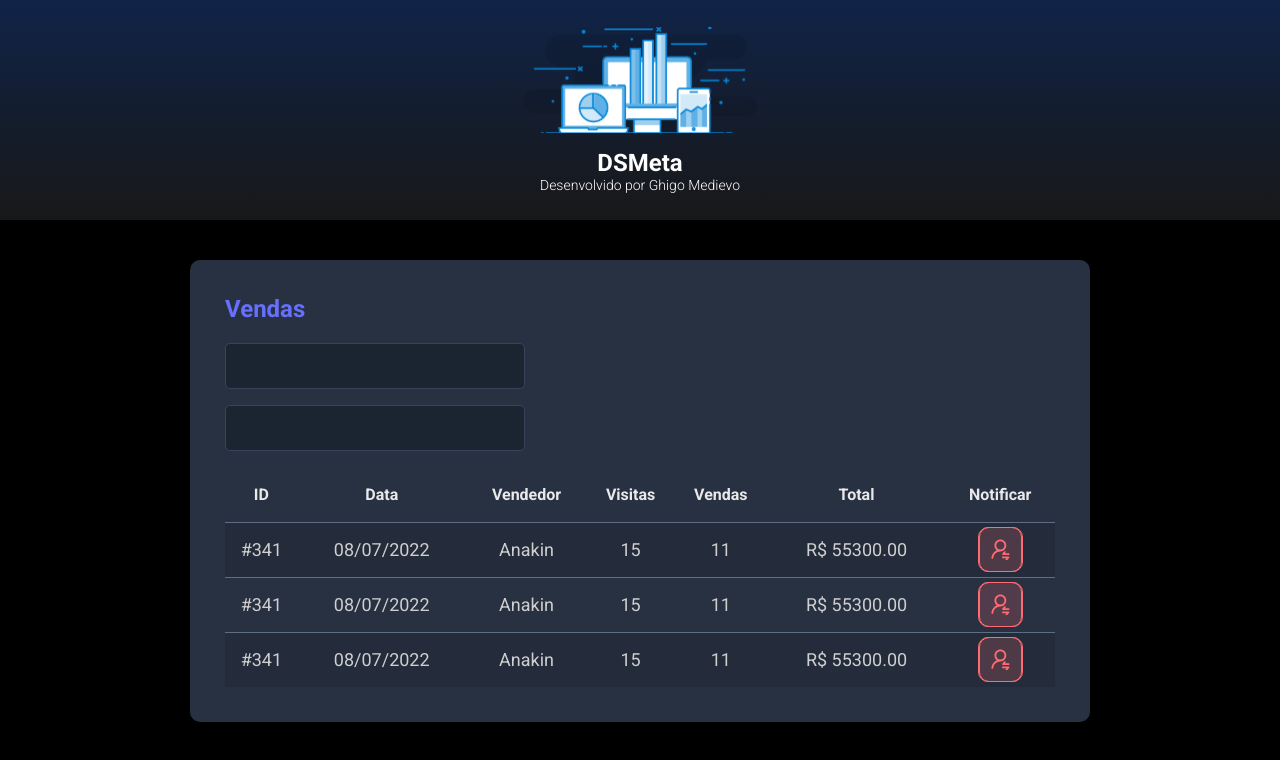
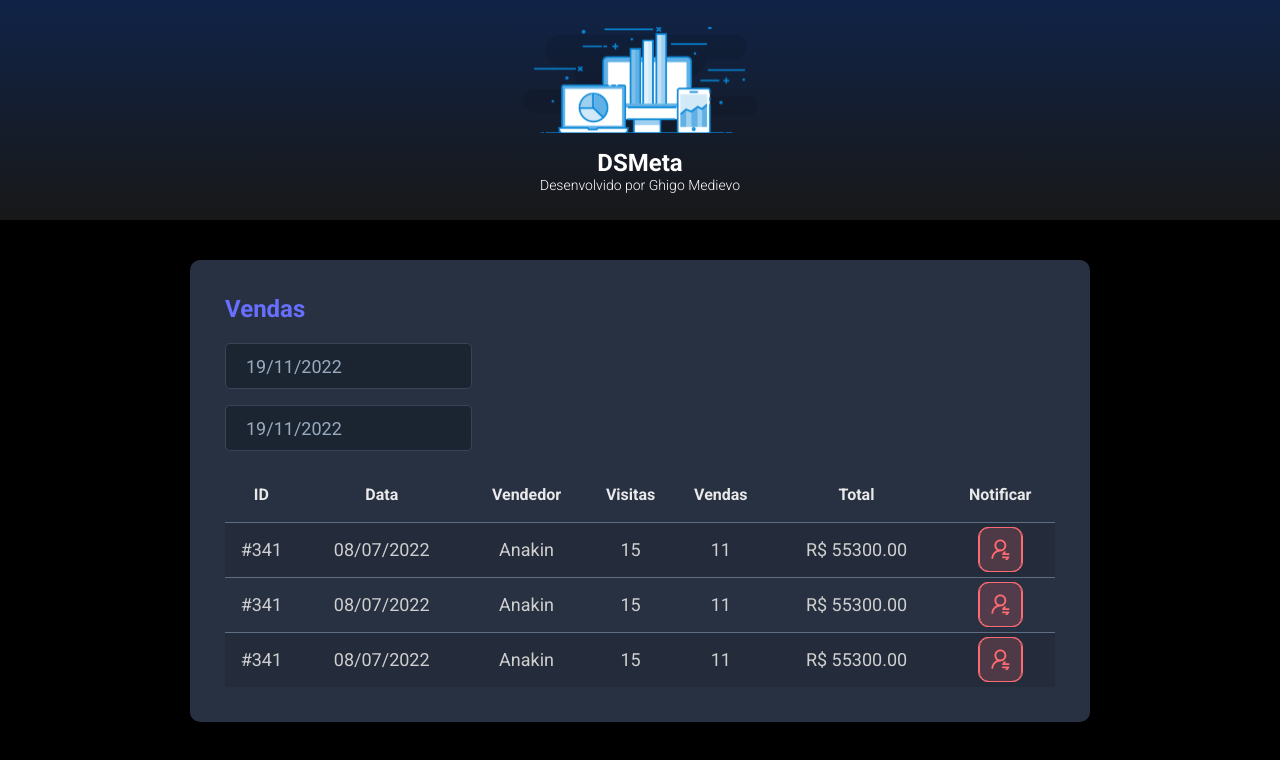
Before and after one commit to ghigomedievo1980/dsmeta, a React (Vite) app in the folder frontend/: page / in a window 1280 px wide. Shown: the top 760 px of the page. Built offline with nearby package versions, Linux system fonts and the light colour scheme.

Commit message:
Date Picker

```diff
--- a/frontend/package.json
+++ b/frontend/package.json
@@ -9,7 +9,9 @@
     "preview": "vite preview"
   },
   "dependencies": {
+    "@types/react-datepicker": "4.4.2",
     "react": "^18.2.0",
+    "react-datepicker": "4.8.0",
     "react-dom": "^18.2.0"
   },
   "devDependencies": {
--- a/frontend/src/components/SalesCard/index.tsx
+++ b/frontend/src/components/SalesCard/index.tsx
@@ -1,3 +1,5 @@
+import DatePicker from "react-datepicker";
+import "react-datepicker/dist/react-datepicker.css";
 import NotificationButton from '../NotificationButton'
 import './styles.css'
 
@@ -7,10 +9,10 @@
             <h2 className="dsmeta-sales-title">Vendas</h2>
             <div>
                 <div className="dsmeta-form-control-container">
-                    <input className="dsmeta-form-control" type="text" />
+                    <DatePicker selected={new Date} onChange={(date: Date) => { }} className="dsmeta-form-control" dateFormat="dd/MM/yyyy" />
                 </div>
                 <div className="dsmeta-form-control-container">
-                    <input className="dsmeta-form-control" type="text" />
+                    <DatePicker selected={new Date} onChange={(date: Date) => { }} className="dsmeta-form-control" dateFormat="dd/MM/yyyy" />
                 </div>
             </div>
 
```
Also changed, not shown: 1 other file (tests, documents, lock files or other folders).
